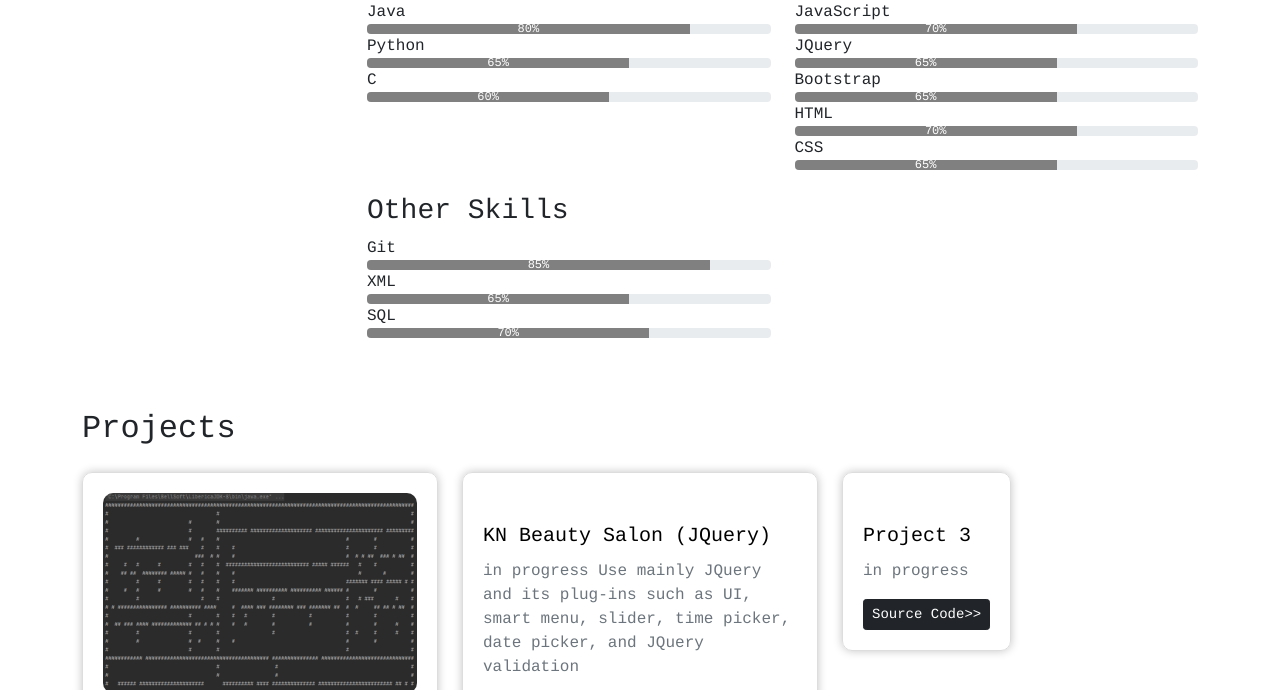
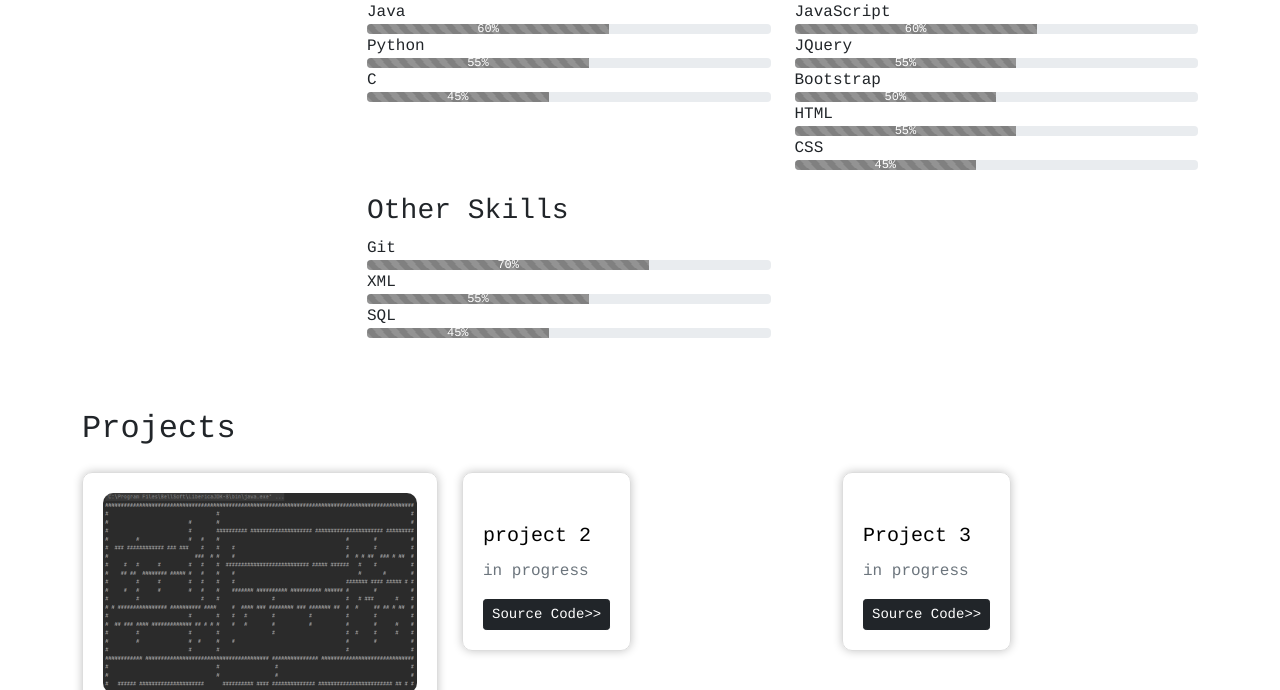
Before and after one commit to kennguyen111/kennguyen111.github.io, a plain HTML site: page index.html in a window 1280 px wide. Shown: the part 537-1227 px from the top of the page. Drawn offline with nearby package versions, Linux system fonts and the light colour scheme.

Commit message:
updated progress bar width and color

```diff
--- a/custom.css
+++ b/custom.css
@@ -47,7 +47,6 @@ blockquote p {
     0%, 100% {opacity: 1;}
     50% {opacity: 0;}
 }
-
 /* end text-type styles */
 
 /* start style for progress bars
--- a/index.html
+++ b/index.html
@@ -113,7 +113,7 @@
                                     <span class="progress-title">Java</span>
 
                                     <div class="progress">
-                                        <div class="progress-bar" role="progressbar" style="width: 80%;" aria-valuenow="80" aria-valuemin="0" aria-valuemax="100">80%</div>
+                                        <div class="progress-bar progress-bar-striped progress-bar-animated" role="progressbar" aria-valuenow="60" aria-valuemin="0" aria-valuemax="100" style="width: 60%">60%</div>
                                     </div>
                                     <!-- .progress -->
                                 </div>
@@ -123,7 +123,7 @@
                                     <span class="progress-title">Python</span>
 
                                     <div class="progress">
-                                        <div class="progress-bar" role="progressbar" style="width: 65%;" aria-valuenow="65" aria-valuemin="0" aria-valuemax="100">65%</div>
+                                        <div class="progress-bar progress-bar-striped progress-bar-animated" role="progressbar" aria-valuenow="55" aria-valuemin="0" aria-valuemax="100" style="width: 55%">55%</div>
                                     </div>
                                     <!-- /.progress -->
                                 </div>
@@ -133,7 +133,7 @@
                                     <span class="progress-title">C</span>
 
                                     <div class="progress">
-                                        <div class="progress-bar" role="progressbar" style="width: 60%;" aria-valuenow="60" aria-valuemin="0" aria-valuemax="100">60%</div>
+                                        <div class="progress-bar progress-bar-striped progress-bar-animated" role="progressbar" aria-valuenow="45" aria-valuemin="0" aria-valuemax="100" style="width: 45%">45%</div>
                                     </div>
                                     <!-- /.progress -->
                                 </div>
@@ -150,7 +150,7 @@
                                     <span class="progress-title">JavaScript</span>
 
                                     <div class="progress">
-                                        <div class="progress-bar" role="progressbar" style="width: 70%;" aria-valuenow="70" aria-valuemin="0" aria-valuemax="100">70%</div>
+                                        <div class="progress-bar progress-bar-striped progress-bar-animated" role="progressbar" aria-valuenow="60" aria-valuemin="0" aria-valuemax="100" style="width: 60%">60%</div>
                                     </div>
                                     <!-- /.progress -->
                                 </div>
@@ -160,7 +160,7 @@
                                     <span class="progress-title">JQuery</span>
 
                                     <div class="progress">
-                                        <div class="progress-bar" role="progressbar" style="width: 65%;" aria-valuenow="65" aria-valuemin="0" aria-valuemax="100">65%</div>
+                                        <div class="progress-bar progress-bar-striped progress-bar-animated" role="progressbar" aria-valuenow="55" aria-valuemin="0" aria-valuemax="100" style="width: 55%">55%</div>
                                     </div>
                                     <!-- /.progress -->
                                 </div>
@@ -170,7 +170,7 @@
                                     <span class="progress-title">Bootstrap</span>
 
                                     <div class="progress">
-                                        <div class="progress-bar" role="progressbar" style="width: 65%;" aria-valuenow="65" aria-valuemin="0" aria-valuemax="100">65%</div>
+                                        <div class="progress-bar progress-bar-striped progress-bar-animated" role="progressbar" aria-valuenow="50" aria-valuemin="0" aria-valuemax="100" style="width: 50%">50%</div>
                                     </div>
                                     <!-- /.progress -->
                                 </div>
@@ -180,7 +180,7 @@
                                     <span class="progress-title">HTML</span>
 
                                     <div class="progress">
-                                        <div class="progress-bar" role="progressbar" style="width: 70%;" aria-valuenow="70" aria-valuemin="0" aria-valuemax="100">70%</div>
+                                        <div class="progress-bar progress-bar-striped progress-bar-animated" role="progressbar" aria-valuenow="55" aria-valuemin="0" aria-valuemax="100" style="width: 55%">55%</div>
                                     </div>
                                     <!-- .progress -->
                                 </div>
@@ -190,7 +190,7 @@
                                     <span class="progress-title">CSS</span>
 
                                     <div class="progress">
-                                        <div class="progress-bar" role="progressbar" style="width: 65%;" aria-valuenow="65" aria-valuemin="0" aria-valuemax="100">65%</div>
+                                        <div class="progress-bar progress-bar-striped progress-bar-animated" role="progressbar" aria-valuenow="45" aria-valuemin="0" aria-valuemax="100" style="width: 45%">45%</div>
                                     </div>
                                     <!-- /.progress -->
                                 </div>
@@ -213,7 +213,7 @@
                                     <span class="progress-title">Git</span>
 
                                     <div class="progress">
-                                        <div class="progress-bar" role="progressbar" style="width: 85%;" aria-valuenow="85" aria-valuemin="0" aria-valuemax="100">85%</div>
+                                        <div class="progress-bar progress-bar-striped progress-bar-animated" role="progressbar" aria-valuenow="70" aria-valuemin="0" aria-valuemax="100" style="width: 70%">70%</div>
                                     </div>
                                     <!-- /.progress -->
                                 </div>
@@ -223,7 +223,7 @@
                                     <span class="progress-title">XML</span>
 
                                     <div class="progress">
-                                        <div class="progress-bar" role="progressbar" style="width: 65%;" aria-valuenow="65" aria-valuemin="0" aria-valuemax="100">65%</div>
+                                        <div class="progress-bar progress-bar-striped progress-bar-animated" role="progressbar" aria-valuenow="55" aria-valuemin="0" aria-valuemax="100" style="width: 55%">55%</div>
                                     </div>
                                     <!-- .progress -->
                                 </div>
@@ -233,7 +233,7 @@
                                     <span class="progress-title">SQL</span>
 
                                     <div class="progress">
-                                        <div class="progress-bar" role="progressbar" style="width: 70%;" aria-valuenow="70" aria-valuemin="0" aria-valuemax="100">70%</div>
+                                        <div class="progress-bar progress-bar-striped progress-bar-animated" role="progressbar" aria-valuenow="45" aria-valuemin="0" aria-valuemax="100" style="width: 45%">45%</div>
                                     </div>
                                     <!-- /.progress -->
                                 </div>
@@ -280,10 +280,10 @@
                 <div class="card-thumbnail">
                     <img src="#" class="img-fluid" alt="">
                 </div>
-                <h3><a href="https://kennguyen111.github.io/KNBeautySalon/index.html" class="mt-2 ">KN Beauty Salon (JQuery)</a></h3>
+                <h3><a href="#" class="mt-2 ">project 2</a></h3>
                 <p class="text-secondary"> in progress
-                Use mainly JQuery and its plug-ins such as UI, smart menu, slider, time picker, date picker, and JQuery validation </p>
-                <a href="https://github.com/kennguyen111/KNBeautySalon" class="btn btn-sm btn-dark float-right">Source Code>></a>
+                     </p>
+                <a href="#" class="btn btn-sm btn-dark float-right">Source Code>></a>
             </div>
         </div>
 
```
